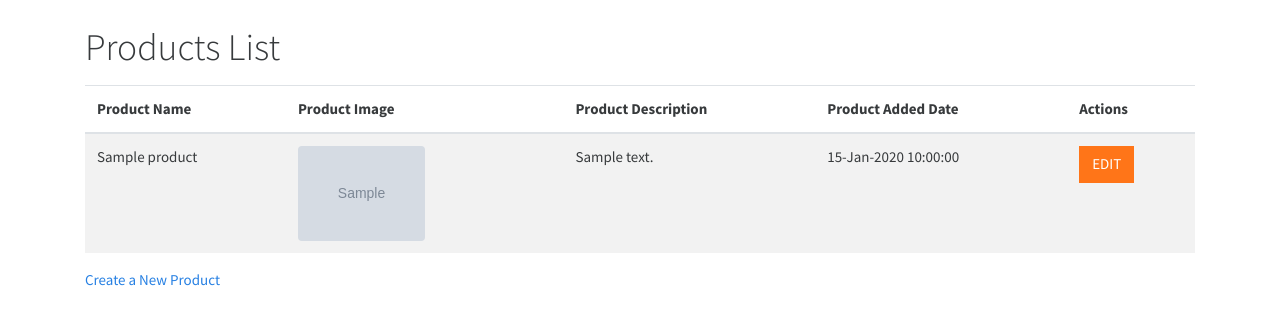
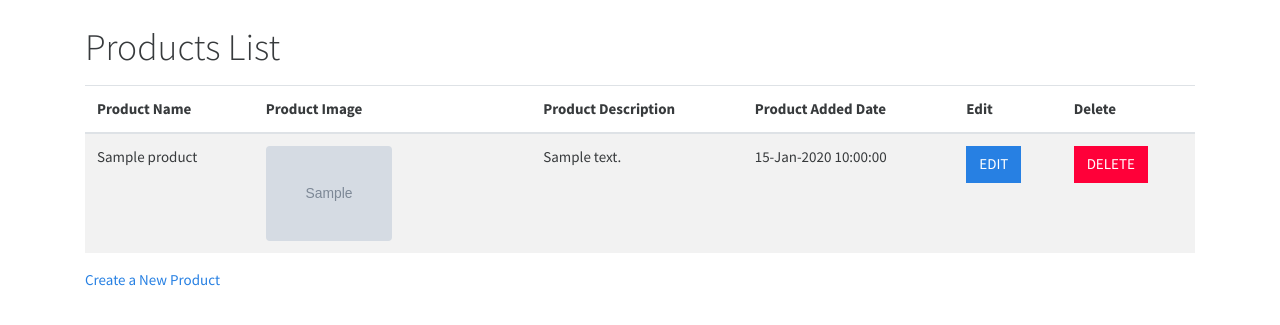
Before and after one commit to cangelozzi/camillo_dev_exercise, a Symfony app: template templates/product/list_product.html.twig in a window 1280 px wide. Shown: the part 55-380 px from the top of the page. Run offline with Twig, Linux system fonts and the light colour scheme; the template is opened without the code that fills it: most values are stand-ins (such as "Sample title", 1, 10 or a date in 2020); grey boxes marked "Sample" are stand-in pictures; some libraries are stand-ins or nearby versions.

Commit message:
added Delete Product using FetchAPI

```diff
--- /dev/null
+++ b/public/js/main.js
@@ -0,0 +1,15 @@
+const products = document.getElementById('products');
+
+if(products) {
+    products.addEventListener('click', e => {
+        if(e.target.className === 'btn btn-danger delete-product') {
+            if(confirm('Are you sure to Delete the product')) {
+                const id = e.target.getAttribute('data-id');
+
+                fetch(`/product/${id}/delete`, {
+                    method: 'DELETE'
+                }).then(res => window.location.reload());
+            }
+        }
+    });
+}
--- a/templates/product/list_product.html.twig
+++ b/templates/product/list_product.html.twig
@@ -8,16 +8,20 @@
     {% for message in app.flashes('info') %}
         <div class="alert alert-success">{{ message }}</div>
     {% endfor %}
+    {% for message in app.flashes('delete') %}
+        <div class="alert alert-danger">{{ message }}</div>
+    {% endfor %}
 
     {% if products %}
-        <table class="table table-striped">
+        <table id="products" class="table table-striped">
             <thead>
                 <tr>
                     <th>Product Name</th>
                     <th>Product Image</th>
                     <th>Product Description</th>
                     <th>Product Added Date</th>
-                    <th>Actions</th>
+                    <th>Edit</th>
+                    <th>Delete</th>
                 </tr>
             </thead>
             <tbody>
@@ -28,7 +32,8 @@
                         <td class='w-25'><img src="{{ asset('uploads/') ~ product.image }}" alt="Show Product Image" class="rounded float-left w-50"></td>
                         <td>{{ product.description }}</td>
                         <td>{{ product.createdAt|date('d-M-Y H:i:s')  }}</td>
-                        <td><a href="/product/{{product.id}}/edit" class="btn btn-warning">EDIT</a></td>
+                        <td><a href="/product/{{product.id}}/edit" class="btn btn-primary">EDIT</a></td>
+                        <td><a href="#" class="btn btn-danger delete-product" data-id="{{ product.id }}">DELETE</a></td>
                     </tr>
                 {% endfor %}
             </tbody>
@@ -40,3 +45,6 @@
     {% endif %}
     <a href="/product/create">Create a New Product</a>
 {% endblock %}
+{% block javascripts %}
+    <script src="/js/main.js"></script>
+{% endblock %}
```
Also changed, not shown: src/Controller/ProductController.php (+24 -0 lines), public/uploads/1887e2fdb0cbcbb523e07b944d63b5fa.png (added), public/uploads/3ef775617ac807f1a620672f577fe894.png (added), public/uploads/80193afa85aaf5e3925f9a4109bfb291.png (added), public/uploads/8e3de2e096cc18bc2fa90d110cac4538.png (added), 1 other file.
